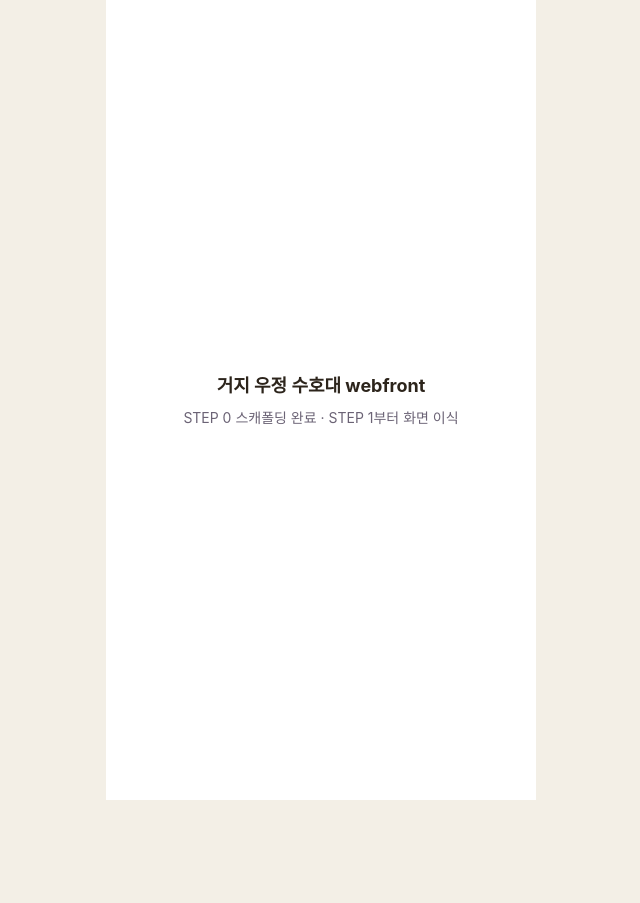
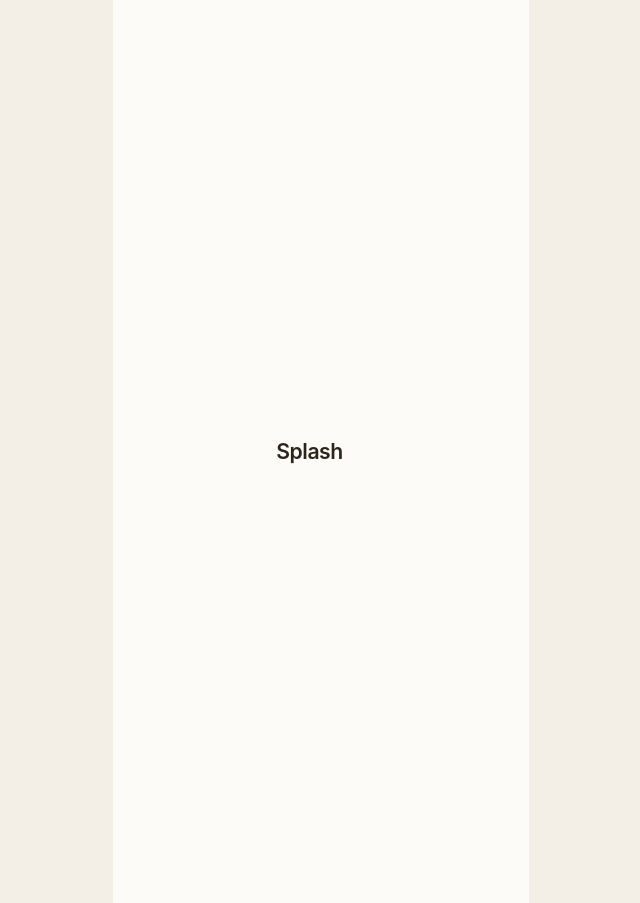
Before and after one commit to Sungeun0318/beggar-webfront, a React (Vite) app: page / in a window 1280 px wide. Shown: the whole page, without its empty margins (319-959 px from the left). Before the commit the page ends 800 px from the top, so only its background shows below. Built offline with nearby package versions, Linux system fonts and the light colour scheme; a web font is replaced by a local one.

Commit message:
Feat: 18화면 라우팅 셸 구성

```diff
--- a/src/App.tsx
+++ b/src/App.tsx
@@ -1,24 +1,67 @@
-import { BrowserRouter, Routes, Route } from 'react-router-dom'
+import { BrowserRouter, Navigate, Route, Routes } from 'react-router-dom'
 
-// STEP 1에서 18개 라우트 + PhoneFrame + BottomNav 셸로 교체한다.
-// 매핑표: docs/REACT_MIGRATION_PLAN.md 참고.
+import { BottomNav } from './components/BottomNav'
+import { PhoneFrame } from './components/PhoneFrame'
+import { spacing, textStyles } from './theme/tokens'
+
+type PlaceholderScreenProps = {
+  title: string
+  showBottomNav?: boolean
+}
+
+const routes = [
+  { path: '/', title: 'Splash' },
+  { path: '/login', title: 'Login' },
+  { path: '/signup', title: 'Signup' },
+  { path: '/home', title: 'Home', showBottomNav: true },
+  { path: '/community', title: 'Community', showBottomNav: true },
+  { path: '/community/chat', title: 'CommunityChat' },
+  { path: '/community/post/:id', title: 'CommunityPostDetail' },
+  { path: '/community/write', title: 'CommunityPostWrite' },
+  { path: '/ranking', title: 'Ranking', showBottomNav: true },
+  { path: '/mypage', title: 'MyPage', showBottomNav: true },
+  { path: '/room/create', title: 'CreateRoom' },
+  { path: '/room/invite', title: 'InviteRoom' },
+  { path: '/room/:no', title: 'ActiveRoom' },
+  { path: '/room/:no/settings', title: 'RoomSettings' },
+  { path: '/room/:no/rating', title: 'RoomRating' },
+  { path: '/budget/input', title: 'BudgetInput' },
+  { path: '/budget/result', title: 'BudgetResult' },
+  { path: '/recommend', title: 'Recommendation' },
+  { path: '/receipts/register', title: 'ReceiptRegister' },
+  { path: '/receipts', title: 'Receipts' },
+] satisfies PlaceholderScreenProps[] & Array<{ path: string }>
+
+function PlaceholderScreen({ title, showBottomNav = false }: PlaceholderScreenProps) {
+  return (
+    <PhoneFrame>
+      <main
+        className="relative flex min-h-[852px] flex-col bg-bg px-pageH"
+        style={{ paddingBottom: showBottomNav ? spacing.bottomSafe : 0 }}
+      >
+        <section className="flex flex-1 items-center justify-center text-center">
+          <h1 style={textStyles.pageTitle}>{title}</h1>
+        </section>
+        {showBottomNav && <BottomNav />}
+      </main>
+    </PhoneFrame>
+  )
+}
+
 function App() {
   return (
     <BrowserRouter>
       <Routes>
-        <Route
-          path="*"
-          element={
-            <div className="mx-auto flex min-h-screen max-w-[430px] flex-col items-center justify-center bg-white px-6 text-center">
-              <p className="text-lg font-bold text-[#2C241B]">
-                거지 우정 수호대 webfront
-              </p>
-              <p className="mt-2 text-sm text-[#6b6375]">
-                STEP 0 스캐폴딩 완료 · STEP 1부터 화면 이식
-              </p>
-            </div>
-          }
-        />
+        {routes.map(({ path, title, showBottomNav }) => (
+          <Route
+            key={path}
+            path={path}
+            element={
+              <PlaceholderScreen title={title} showBottomNav={showBottomNav} />
+            }
+          />
+        ))}
+        <Route path="*" element={<Navigate to="/" replace />} />
       </Routes>
     </BrowserRouter>
   )
```
